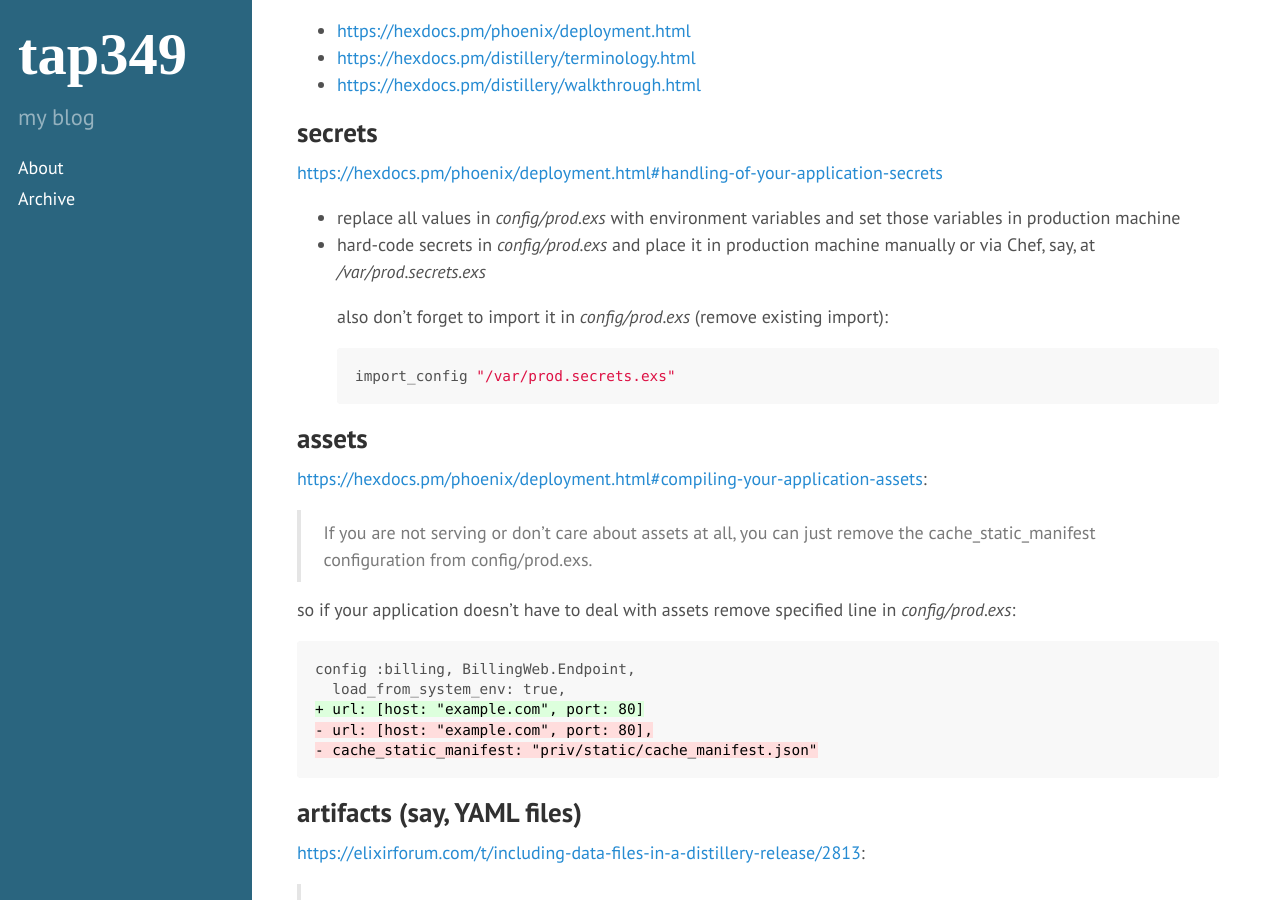
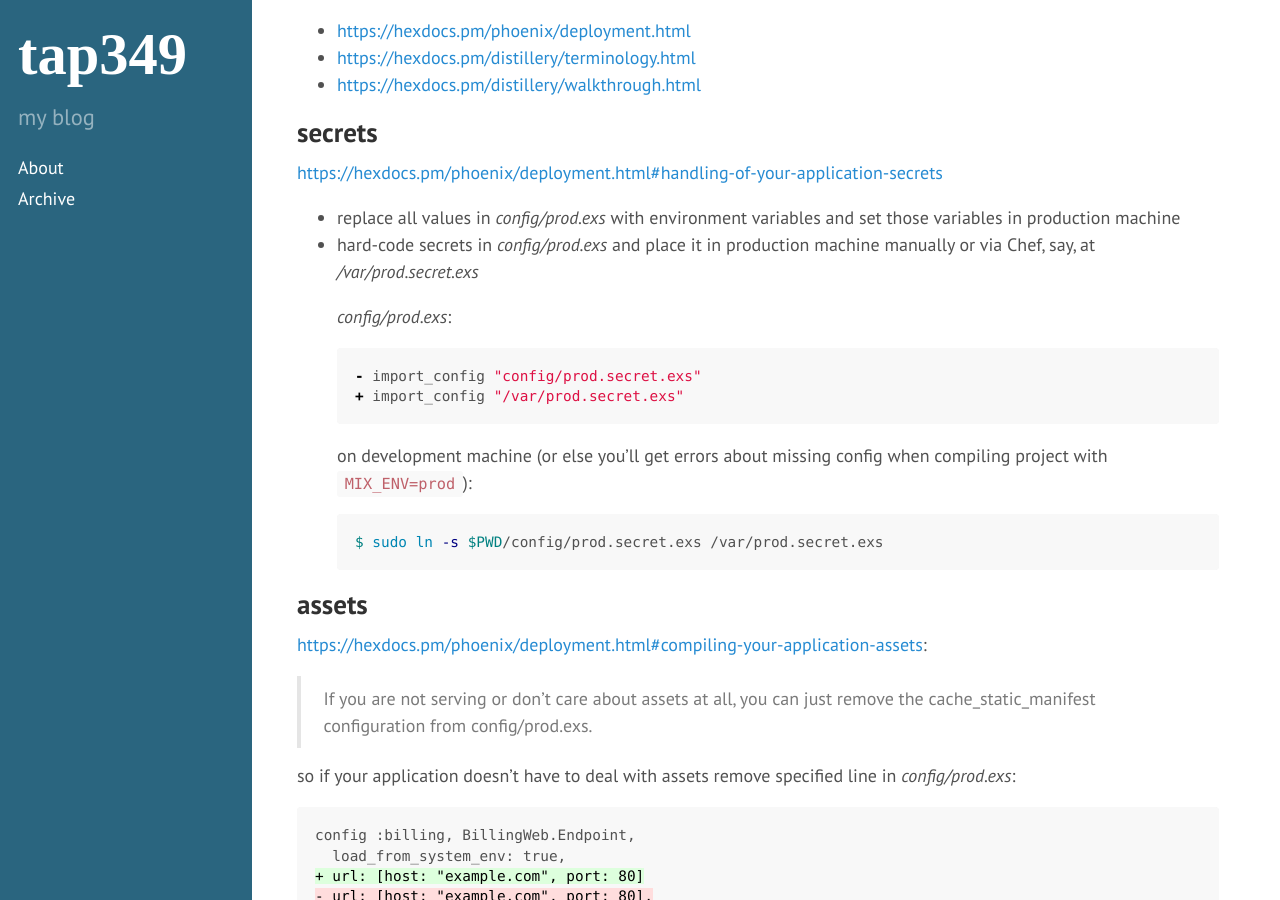
Before and after one commit to tap349/tap349.github.io, a Jekyll site: the page built from _posts/2017-08-02-elixir-deployment.md, in a window 1280 px wide and 900 px high, scrolled down 309 px. Built offline with Jekyll 4.4.1, drawn with Linux system fonts in a browser that asks for light colours.

Commit message:
update 2017-08-04_11:45:16

````diff
--- a/_posts/2017-08-02-elixir-deployment.md
+++ b/_posts/2017-08-02-elixir-deployment.md
@@ -23,12 +23,20 @@ categories: [elixir]
 - replace all values in _config/prod.exs_ with environment variables and set
   those variables in production machine
 - hard-code secrets in _config/prod.exs_ and place it in production machine
-  manually or via Chef, say, at _/var/prod.secrets.exs_
+  manually or via Chef, say, at _/var/prod.secret.exs_
 
-  also don't forget to import it in _config/prod.exs_ (remove existing import):
+  _config/prod.exs_:
 
   ```elixir
-  import_config "/var/prod.secrets.exs"
+  - import_config "config/prod.secret.exs"
+  + import_config "/var/prod.secret.exs"
+  ```
+
+  on development machine (or else you'll get errors about missing config
+  when compiling project with `MIX_ENV=prod`):
+
+  ```sh
+  $ sudo ln -s $PWD/config/prod.secret.exs /var/prod.secret.exs
   ```
 
 ## assets
````
